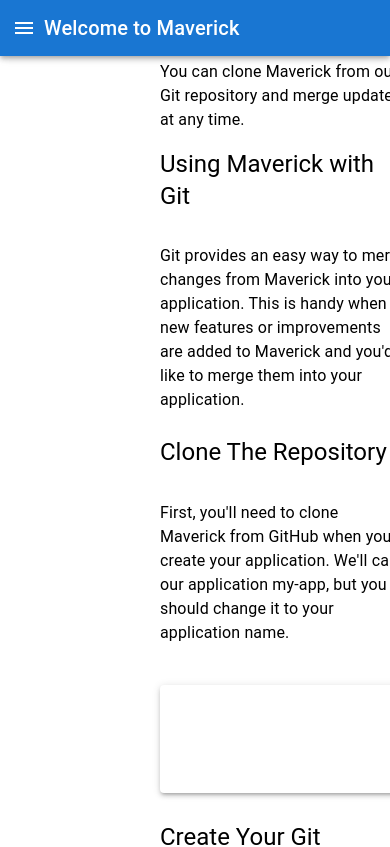
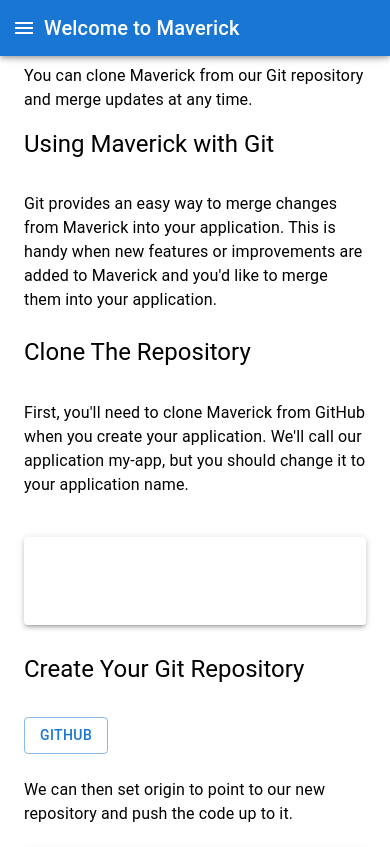
Before and after one commit to sathishjuhomi/annotation-app, a Next.js app in the folder maverick-frontend/: page /docs/installation in a window 390 px wide. Shown: the top 847 px of the page. Built offline with nearby package versions, Linux system fonts and the light colour scheme.

Commit message:
Updated the NavBar to make the page responsive to all the devices

```diff
--- a/maverick-frontend/src/app/component/NavBar.tsx
+++ b/maverick-frontend/src/app/component/NavBar.tsx
@@ -1,118 +1,24 @@
-// import React from "react";
-// import AppBar from "@mui/material/AppBar";
-// import Drawer from "@mui/material/Drawer";
-// import Toolbar from "@mui/material/Toolbar";
-// import IconButton from "@mui/material/IconButton";
-// import MenuIcon from "@mui/icons-material/Menu";
-// import Typography from "@mui/material/Typography";
-// import List from "@mui/material/List";
-// import ListItemButton from "@mui/material/ListItemButton";
-// import ListItemText from "@mui/material/ListItemText";
-// import { useRouter } from "next/navigation";
-
-// const drawerWidth = 240;
-
-// interface Props {
-//   children: React.ReactNode;
-// }
-
-// const Layout: React.FC<Props> = ({ children }) => {
-
-//   const router = useRouter();
-
-//   const navigateToInstallation = () => {
-//     router.push("/docs/installation");
-//   }
-//   const navigateToTeams = () => {
-//     router.push("/newteam");
-//   };
-
-//   const [mobileOpen, setMobileOpen] = React.useState(false);
-//   const handleDrawerToggle = () => {
-//     setMobileOpen(!mobileOpen);
-//   };
-
-//   return (
-//     <div style={{ display: "flex" }}>
-//       {/* Drawer */}
-//       <Drawer
-//         variant="permanent"
-//         sx={{
-//           width: drawerWidth,
-//           flexShrink: 0,
-//         }}
-//         open
-//       >
-//         <Toolbar />
-//         <List>
-//           <ListItemButton onClick={navigateToInstallation}>
-//             <ListItemText primary="Installation" />
-//           </ListItemButton>
-//           <ListItemButton onClick={navigateToTeams}>
-//             <ListItemText primary="Teams" />
-//           </ListItemButton>
-//         </List>
-//       </Drawer>
-
-//       {/* Main Content */}
-//       <div style={{ flexGrow: 1 }}>
-//         <AppBar position="fixed">
-//           <Toolbar>
-//             {/* Add your app title or logo here */}
-//             <IconButton
-//             color="inherit"
-//             aria-label="open drawer"
-//             edge="start"
-//             onClick={handleDrawerToggle}
-//             className="mr-2 hidden sm:block"
-//           >
-//             <MenuIcon />
-//           </IconButton>
-//           <Typography variant="h6" className="text-white flex sm-sm md-md lg-lg xl-xl" noWrap component="div">
-//             Welcome to Maverick APP
-//           </Typography>
-//           </Toolbar>
-//         </AppBar>
-//         <div style={{ marginTop: 64, padding: 16 }}>
-//           {/* Content */}
-//           {children}
-//         </div>
-//       </div>
-//     </div>
-//   );
-// };
-
-// export default Layout;
-
-
 "use client";
-import * as React from "react";
-import AppBar from "@mui/material/AppBar";
-import Box from "@mui/material/Box";
-import CssBaseline from "@mui/material/CssBaseline";
-import Divider from "@mui/material/Divider";
-import Drawer from "@mui/material/Drawer";
-import IconButton from "@mui/material/IconButton";
-import List from "@mui/material/List";
-import ListItemButton from "@mui/material/ListItemButton";
-import ListItemText from "@mui/material/ListItemText";
-import MenuIcon from "@mui/icons-material/Menu";
-import Toolbar from "@mui/material/Toolbar";
-import Typography from "@mui/material/Typography";
-import ExpandLess from "@mui/icons-material/ExpandLess";
-import ExpandMore from "@mui/icons-material/ExpandMore";
-import Collapse from "@mui/material/Collapse";
-import Button from "@mui/material/Button";
-import Paper from "@mui/material/Paper";
+import * as React from 'react';
+import AppBar from '@mui/material/AppBar';
+import Box from '@mui/material/Box';
+import CssBaseline from '@mui/material/CssBaseline';
+import Divider from '@mui/material/Divider';
+import Drawer from '@mui/material/Drawer';
+import IconButton from '@mui/material/IconButton';
+import List from '@mui/material/List';
+import ListItemButton from '@mui/material/ListItemButton';
+import ListItemText from '@mui/material/ListItemText';
+import MenuIcon from '@mui/icons-material/Menu';
+import Toolbar from '@mui/material/Toolbar';
+import Typography from '@mui/material/Typography';
+import { ExpandLess, ExpandMore } from '@mui/icons-material';
+import { Collapse} from '@mui/material';
 import { useRouter } from "next/navigation";
 
-const drawerWidth = 150;
+const drawerWidth = 240;
 
 interface Props {
-  /**
-   * Injected by the documentation to work in an iframe.
-   * You won't need it on your project.
-   */
     window?: () => Window;
 }
 
@@ -120,6 +26,7 @@ export default function ResponsiveDrawer(props: Props) {
     const { window } = props;
     const [open, setOpen] = React.useState(true);
     const [mobileOpen, setMobileOpen] = React.useState(false);
+
     const handleDrawerToggle = () => {
         setMobileOpen(!mobileOpen);
     };
@@ -129,7 +36,6 @@ export default function ResponsiveDrawer(props: Props) {
     };
 
     const router = useRouter();
-
     const navigateToInstallation = () => {
         router.push("/docs/installation");
     };
@@ -161,15 +67,11 @@ export default function ResponsiveDrawer(props: Props) {
         </div>
     );
 
-    const container =
-      window !== undefined ? () => window().document.body : undefined;
+    const container = window !== undefined ? () => window().document.body : undefined;
 
     return (
-
-      <div className="flex ml-2 mr-2">
-      <Box className="sm-sm md-md lg-lg xl-xl">
+        <Box>
             <CssBaseline />
-        <div>
             <AppBar
                 position="fixed"
                 sx={{
@@ -187,15 +89,15 @@ export default function ResponsiveDrawer(props: Props) {
                     >
                         <MenuIcon />
                     </IconButton>
-            <Typography variant="h6" className="text-white flex sm-sm md-md lg-lg xl-xl" noWrap component="div">
+                    <Typography variant="h6" noWrap component="div" className="font-bold text-white">
                         Welcome to Maverick
                     </Typography>
                 </Toolbar>
             </AppBar>
-        </div>
             <Box
                 component="nav"
-          className="w-full sm-sm flex-shrink-0"
+                sx={{ width: { sm: drawerWidth }, flexShrink: { sm: 0 } }}
+                // TO do: className="w-full sm:w-{your-sm-width} flex-shrink-0"
                 aria-label="mailbox folders"
             >
                 {/* The implementation can be swapped with js to avoid SEO duplication of links. */}
@@ -208,11 +110,8 @@ export default function ResponsiveDrawer(props: Props) {
                         keepMounted: true, // Better open performance on mobile.
                     }}
                     sx={{
-              display: { xs: "block", sm: "none" },
-              "& .MuiDrawer-paper": {
-                boxSizing: "border-box",
-                width: drawerWidth,
-              },
+                        display: { xs: 'block', sm: 'none' },
+                        '& .MuiDrawer-paper': { boxSizing: 'border-box', width: drawerWidth },
                     }}
                 >
                     {drawer}
@@ -220,27 +119,14 @@ export default function ResponsiveDrawer(props: Props) {
                 <Drawer
                     variant="permanent"
                     sx={{
-              display: { xs: "none", sm: "block" },
-              "& .MuiDrawer-paper": {
-                boxSizing: "border-box",
-                width: drawerWidth,
-              },
+                        display: { xs: 'none', sm: 'block' },
+                        '& .MuiDrawer-paper': { boxSizing: 'border-box', width: drawerWidth },
                     }}
                     open
                 >
                     {drawer}
                 </Drawer>
             </Box>
-        <Box
-          component="main"
-          sx={{
-            width: { sm: `calc(100% - ${drawerWidth}px)` },
-            ml: { sm: `${drawerWidth}px` },
-          }}
-        >
-          <Toolbar />
         </Box>
-      </Box>
-      </div>
     );
 }
--- a/maverick-frontend/src/app/docs/installation/page.tsx
+++ b/maverick-frontend/src/app/docs/installation/page.tsx
@@ -1,19 +1,18 @@
 "use client";
 import * as React from "react";
 import Box from "@mui/material/Box";
-import CssBaseline from "@mui/material/CssBaseline";
 import Typography from "@mui/material/Typography";
 import Button from "@mui/material/Button";
 import Paper from "@mui/material/Paper";
-import Layout from "../../component/NavBar";
+import NavBar from "../../component/NavBar";
 
 export default function Install() {
 
   return (
-    <div className="flex m-1 ml-16">
-    <Box className="ms-19 ml-24 sm-sm md-md lg-lg xl-xl">
-      <CssBaseline />
-      <Layout></Layout>
+    <Box className="flex">
+      <NavBar></NavBar>
+      <Box component="main" className="mt-10"
+        sx={{ flexGrow: 1, p: 3, width: { sm: `calc(100% - 240px)` } }}>
         <Typography paragraph className="text-black">
           You can clone Maverick from our Git repository and merge updates at
           any time.
@@ -138,7 +137,7 @@ export default function Install() {
           </Paper>
         </Box>
         <br></br>
+      </Box>
     </Box>
-    </div>
   );
 }
```
Lines whose indentation alone changed are shown as unchanged.
